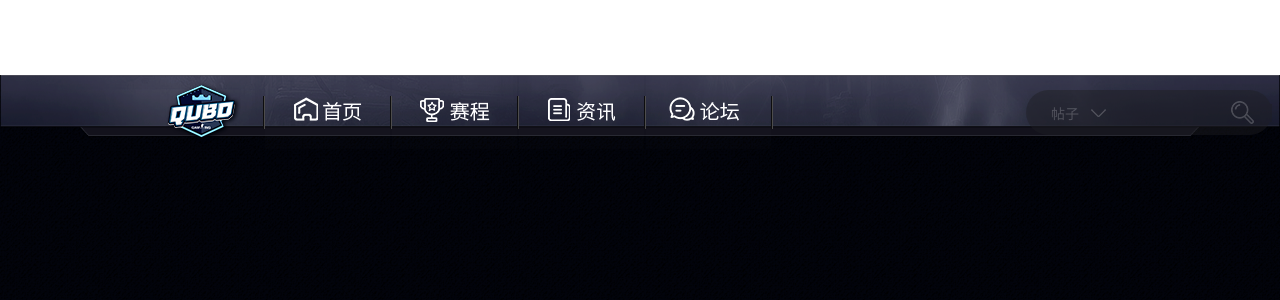
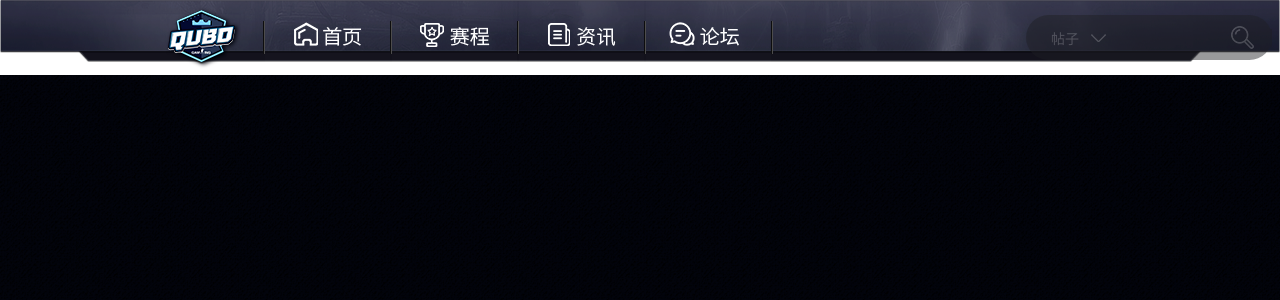
Before and after one commit to Kai-Tong/dianjing, a Vue app: page /front/header in a window 1280 px wide. Shown: the top 300 px of the page. Built offline with nearby package versions, Linux system fonts and the light colour scheme; what vue-meta-info would draw is missing.

Commit message:
search引入

```diff
--- a/src/components/css/header.less
+++ b/src/components/css/header.less
@@ -1,4 +1,7 @@
 .header {
+    width: 100%;
+    position: fixed;
+    top: 0;
     background-image: url('../image/header-bg@2x.png');
     background-size: 100%;
     background-repeat: no-repeat;
--- a/src/page/search/search.vue
+++ b/src/page/search/search.vue
@@ -1,6 +1,6 @@
 <template>
   <div id="search">
-    <!-- <headerlogin></headerlogin> -->
+    <headerlogin></headerlogin>
     <div class="search_content boxshadow">
       <div class="no1searchheader">搜索结果</div>
       <div class="keywords_div cl">
@@ -155,7 +155,7 @@
 </template>
 
 <script>
-// const headerlogin = () => import("@/page/headerlogin/headerlogin");
+const headerlogin = () => import("@/components/header/header");
 const Footer = () => import("../../components/footer/footer");
 import host from "../../api/httpurl";
 export default {
@@ -355,7 +355,7 @@ export default {
     },
   },
   components: {
-    // headerlogin,
+    headerlogin,
     Footer
   },
   created() {
```
Also changed, not shown: 1 other file (tests, documents, lock files or other folders).
